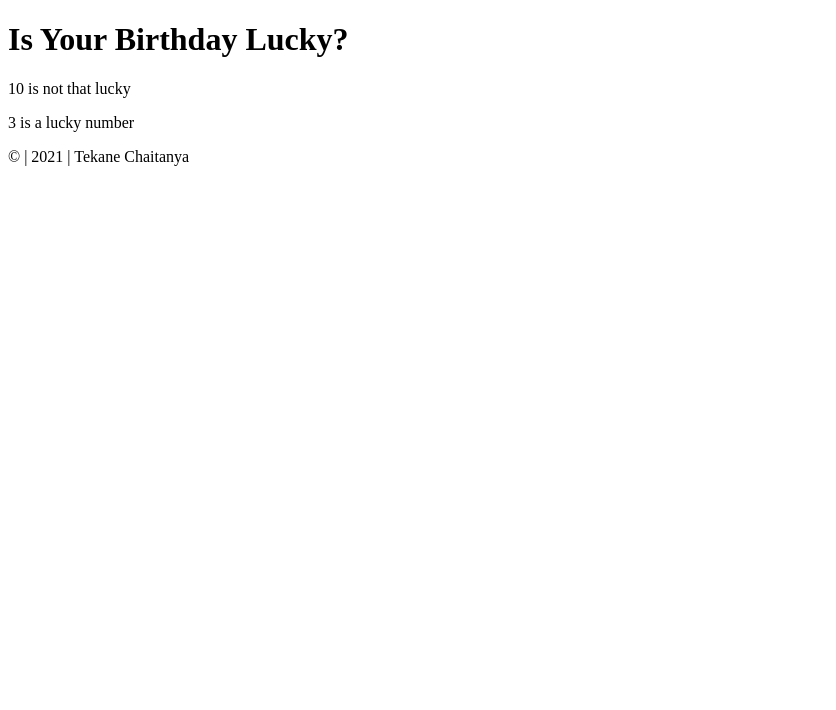
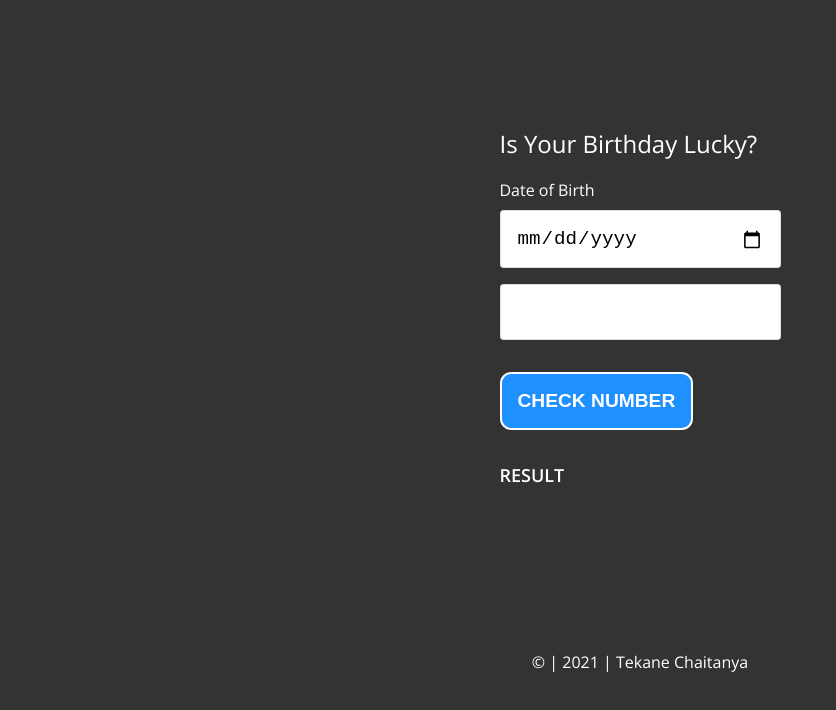
Before and after one commit to chaitanyatekane/Lucky-Birthday, a plain HTML site: page index.html in a window 1280 px wide. Shown: the whole page, without its empty margins (0-836 px from the left). Drawn offline with nearby package versions, Linux system fonts and the light colour scheme.

Commit message:
add styles

```diff
--- /dev/null
+++ b/css/style.css
@@ -0,0 +1,90 @@
+*,
+::before,
+::after {
+  box-sizing: border-box;
+}
+
+html {
+  font-size: 100%;
+}
+
+body {
+  display: flex;
+  flex-direction: column;
+  justify-content: center;
+  align-items: center;
+  height: 100vh;
+  max-width: 768px;
+  margin: 0 auto;
+  font-family: "Open Sans", -apple-system, BlinkMacSystemFont, "Segoe UI",
+    Roboto, Oxygen, Ubuntu, Cantarell, "Open Sans", "Helvetica Neue", sans-serif;
+  line-height: 1.5;
+  background-color: rgb(51, 51, 51);
+  color: white;
+}
+
+h1 {
+  font-size: 24px;
+  font-weight: 400;
+}
+
+h2 {
+  font-size: 18px;
+  text-transform: uppercase;
+  margin-top: 2rem;
+}
+
+form {
+  display: flex;
+  flex-direction: column;
+  gap: 1rem;
+}
+
+.form-group {
+  display: flex;
+  flex-direction: column;
+  gap: 0.5rem;
+}
+
+.form-group:last-child {
+  margin-top: 1rem;
+}
+
+.form-group input {
+  border: 1px solid #ddd;
+  padding: 1rem;
+  border-radius: 0.2rem;
+  font-size: 1.2rem;
+}
+
+.form-group button {
+  border: 2px solid white;
+  border-radius: 0.7rem;
+  padding: 1rem;
+  width: max-content;
+  text-transform: uppercase;
+  font-weight: 600;
+  font-size: 1.2rem;
+  color: #333;
+  background-color: dodgerblue;
+  color: white;
+  cursor: pointer;
+}
+
+.output {
+  border: 1px solid dodgerblue;
+  padding: 0.7rem;
+  border-radius: 0.2rem;
+  transform: scale(0);
+  visibility: hidden;
+  user-select: none;
+  pointer-events: none;
+  transition: all 400ms ease-in-out;
+}
+
+.output.active {
+  visibility: visible;
+  transform: scale(1);
+  user-select: auto;
+  pointer-events: all;
+}
--- a/index.html
+++ b/index.html
@@ -4,18 +4,35 @@
     <meta charset="UTF-8" />
     <meta http-equiv="X-UA-Compatible" content="IE=edge" />
     <meta name="viewport" content="width=device-width, initial-scale=1.0" />
-    <link rel="stylesheet" href="style.css" />
+    <link rel="preconnect" href="https://fonts.googleapis.com" />
+    <link rel="preconnect" href="https://fonts.gstatic.com" crossorigin />
+    <link href="https://fonts.googleapis.com/css2?family=Open+Sans:wght@400;600&display=swap" rel="stylesheet" />
+    <link rel="stylesheet" href="css/style.css" />
     <title>Lucky Birthday</title>
   </head>
   <body>
       <main>
           <h1>Is Your Birthday Lucky?</h1>
-          <form id="birthday-form"></form>
+          <form id="birthday-form">
+              <div class="form-group">
+                  <label for="dob">Date of Birth</label>
+                  <input type="date" name="dob" id="dob" required>
+              </div>
+              <div class="form-group">
+                  <label for="lucky">
+                      <input type="number" name="lucky" id="lucky" min="0">
+                  </label>
+              </div>
+              <div class="form-group">
+                  <button type="submit">Check Number</button>
+              </div>
+          </form>
+          <h2>Result</h2>
           <p class="output">10 is not that lucky</p>
           <p class="output">3 is a lucky number</p>
       </main>
       <footer>
           <p class="copyright">&copy; | 2021 | Tekane Chaitanya</p>
-    </footer>
+      </footer>
   </body>
 </html>
```
